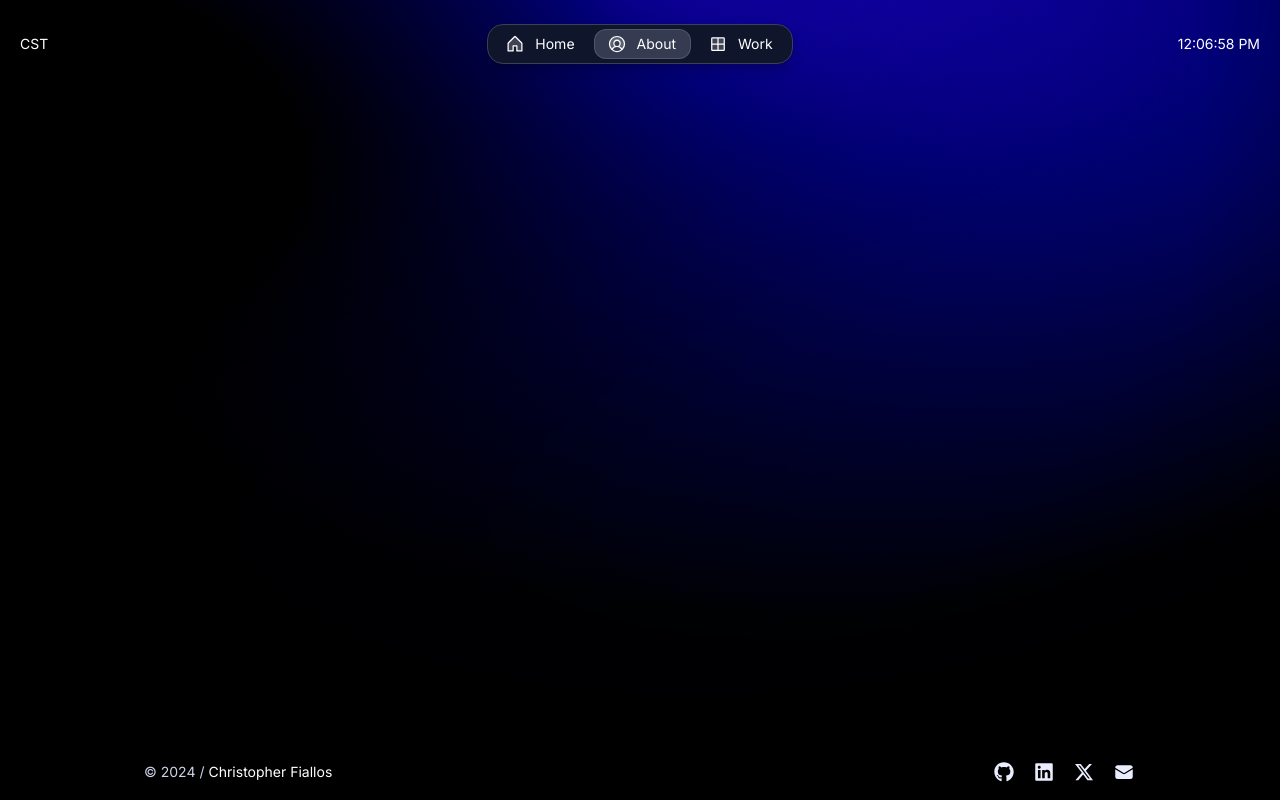
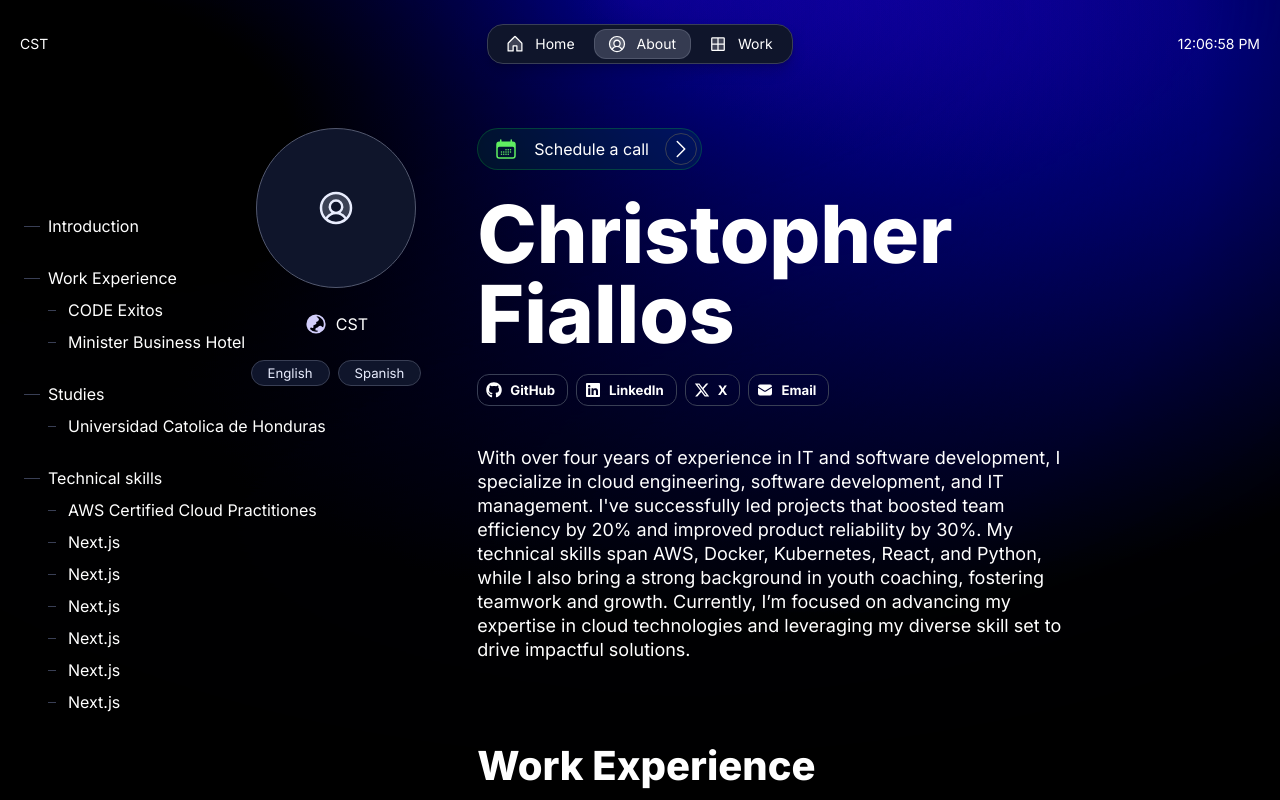
Before and after one commit to Athroscf/portfolio, a Next.js app: page /about in a window 1280 px wide. Shown: the top 800 px of the page. Built offline with nearby package versions, Linux system fonts and the light colour scheme.

Commit message:
feat: created about page and TableOfContents component.

```diff
--- /dev/null
+++ b/src/app/about/About.module.scss
@@ -0,0 +1,17 @@
+.hover {
+  transition: var(--transition-property) var(--transition-duration-micro-medium) var(--transition-timing-function);
+
+  &:hover {
+      transform: translateX(var(--static-space-4));
+  }
+}
+
+@media (--s) {
+  .textAlign {
+      text-align: center;
+  }
+
+  .blockAlign {
+      align-self: center;
+  }
+}
--- a/src/app/about/components/TableOfContents.tsx
+++ b/src/app/about/components/TableOfContents.tsx
@@ -1,6 +1,7 @@
 "use client";
 
-import { Flex } from "@/once-ui/components";
+import { Flex, Text } from "@/once-ui/components";
+import styles from "../about.module.scss";
 
 interface IToC {
   structure: {
@@ -16,7 +17,23 @@ interface IToC {
   };
 }
 
-const TableOfContents: React.FC<IToC> = () => {
+const TableOfContents: React.FC<IToC> = ({ structure, about }) => {
+  const scrollTo = (id: string, offset: number) => {
+    const element = document.getElementById(id);
+
+    if (element) {
+      const elementPosition = element.getBoundingClientRect().top;
+      const offsetPosition = elementPosition + window.scrollY - offset;
+
+      window.scrollTo({
+        top: offsetPosition,
+        behavior: "smooth",
+      });
+    }
+  };
+
+  if (!about.tableOfContent.display) return null;
+
   return (
     <Flex
       style={{
@@ -27,10 +44,46 @@ const TableOfContents: React.FC<IToC> = () => {
       }}
       position="fixed"
       paddingLeft="24"
+      paddingTop="128"
       gap="32"
       direction="column"
       hide="s"
-    ></Flex>
+    >
+      {structure
+        .filter((section) => section.display)
+        .map((section, index) => (
+          <Flex key={`${index}-${section.title}`} gap="12" direction="column">
+            <Flex
+              style={{ cursor: "pointer" }}
+              className={styles.hover}
+              gap="8"
+              alignItems="center"
+              onClick={() => scrollTo(section.title, 80)}
+            >
+              <Flex height="1" width="16" background="neutral-strong"></Flex>
+              <Text>{section.title}</Text>
+            </Flex>
+            {about.tableOfContent.subItems && (
+              <>
+                {section.items.map((item, index) => (
+                  <Flex
+                    key={index}
+                    style={{ cursor: "pointer" }}
+                    className={styles.hover}
+                    gap="12"
+                    paddingLeft="24"
+                    alignItems="center"
+                    onClick={() => scrollTo(item, 80)}
+                  >
+                    <Flex height="1" width="8" background="neutral-strong"></Flex>
+                    <Text>{item}</Text>
+                  </Flex>
+                ))}
+              </>
+            )}
+          </Flex>
+        ))}
+    </Flex>
   );
 };
 
--- a/src/app/about/page.tsx
+++ b/src/app/about/page.tsx
@@ -1,9 +1,171 @@
-import { Flex } from "@/once-ui/components";
+import { Avatar, Button, Flex, Heading, Icon, IconButton, Tag } from "@/once-ui/components";
+import { about, person, social } from "../resources";
+import TableOfContents from "./components/TableOfContents";
+
+import styles from "@/app/about/about.module.scss";
+
+const structure = [
+  {
+    title: about.intro.title,
+    display: about.intro.display,
+    items: [],
+  },
+  {
+    title: about.work.title,
+    display: about.work.display,
+    items: about.work.experiences.map((experience) => experience.company),
+  },
+  {
+    title: about.studies.title,
+    display: about.studies.display,
+    items: about.studies.institutions.map((institution) => institution.name),
+  },
+  {
+    title: about.technical.title,
+    display: about.technical.display,
+    items: about.technical.skills.map((skill) => skill.title),
+  },
+];
 
 export default function AboutMe() {
-  return(
-    <Flex fillWidth maxWidth="m" direction="column">
-
+  return (
+    <Flex fillWidth maxWidth="m" direction="column" paddingTop="16">
+      {about.tableOfContent.display && (
+        <Flex
+          style={{ left: "0", top: "50%", transform: "translateY(-50%)" }}
+          position="fixed"
+          paddingLeft="24"
+          gap="32"
+          direction="column"
+          hide="s"
+        >
+          <TableOfContents structure={structure} about={about} />
+        </Flex>
+      )}
+      <Flex fillWidth mobileDirection="column" justifyContent="center">
+        {about.avatar.display && (
+          <Flex
+            minWidth="160"
+            paddingX="l"
+            paddingBottom="xl"
+            gap="m"
+            flex={3}
+            direction="column"
+            alignItems="center"
+          >
+            <Avatar src={person.avatar} size="xl" />
+            <Flex gap="8" alignItems="center">
+              <Icon onBackground="accent-weak" name="globe" />
+              {person.location}
+            </Flex>
+            {person.languages.length > 0 && (
+              <Flex wrap gap="8">
+                {person.languages.map((language, index) => (
+                  <Tag key={index} size="l">
+                    {language}
+                  </Tag>
+                ))}
+              </Flex>
+            )}
+          </Flex>
+        )}
+        <Flex className={styles.blockAlign} fillWidth flex={9} maxWidth={40} direction="column">
+          <Flex
+            id={about.intro.title}
+            fillWidth
+            minHeight="160"
+            direction="column"
+            justifyContent="center"
+            marginBottom="32"
+          >
+            {about.calendar.display && (
+              <Flex
+                className={styles.blockAlign}
+                style={{
+                  backdropFilter: "blur(var(--static-space-1))",
+                  border: "1px solid var(--brand-alpha-medium)",
+                  width: "fit-content",
+                }}
+                alpha="brand-weak"
+                radius="full"
+                fillWidth
+                padding="4"
+                gap="8"
+                marginBottom="m"
+                alignItems="center"
+              >
+                <Flex paddingLeft="12">
+                  <Icon name="calendar" onBackground="brand-weak" />
+                </Flex>
+                <Flex paddingX="8">Schedule a call</Flex>
+                <IconButton
+                  href={about.calendar.link}
+                  data-border="rounded"
+                  variant="tertiary"
+                  icon="chevronRight"
+                />
+              </Flex>
+            )}
+            <Heading className={styles.textAlign} variant="display-strong-xl">
+              {person.name}
+            </Heading>
+            {social.length > 0 && (
+              <Flex className={styles.blockAlign} paddingTop="20" paddingBottom="8" gap="8" wrap>
+                {social.map(
+                  (item) =>
+                    item.link && (
+                      <Button
+                        key={item.name}
+                        href={item.link}
+                        prefixIcon={item.icon}
+                        label={item.name}
+                        size="s"
+                        variant="tertiary"
+                      />
+                    ),
+                )}
+              </Flex>
+            )}
+          </Flex>
+          {about.intro.display && (
+            <Flex
+              direction="column"
+              textVariant="body-default-l"
+              fillWidth
+              gap="m"
+              marginBottom="xl"
+            >
+              {about.intro.description}
+            </Flex>
+          )}
+          {about.work.display && (
+            <>
+              <Heading as="h2" id={about.work.title} variant="display-strong-s" marginBottom="m">
+                {about.work.title}
+              </Heading>
+              <Flex direction="column" fillWidth gap="l" marginBottom="40">
+                {about.work.experiences.map((experience, index) => (
+                  <Flex
+                    key={`${experience.company}-${experience.role}-${index}`}
+                    fillWidth
+                    direction="column"
+                  >
+                    <Flex
+                      fillWidth
+                      justifyContent="space-between"
+                      alignItems="flex-end"
+                      marginBottom="4"
+                    ></Flex>
+                    {/* <Text variant="body-default-s" onBackground="brand-weak" marginBottom="m">
+                      {experience.role}
+                    </Text> */}
+                  </Flex>
+                ))}
+              </Flex>
+            </>
+          )}
+        </Flex>
+      </Flex>
     </Flex>
-  )
+  );
 }
```
Also changed, not shown: src/app/resources/content.ts (+6 -7 lines), src/app/types.ts (+11 -11 lines), src/app/lib/metadata.ts (line endings or trailing spaces).
